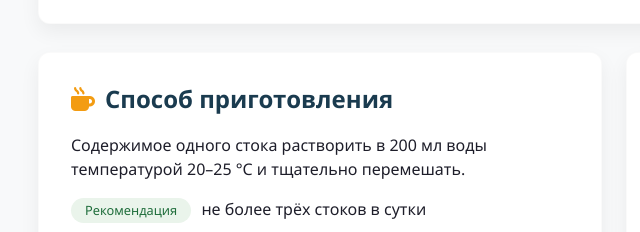
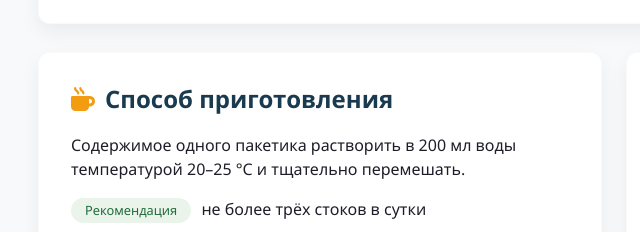
Before and after one commit to NazarrMax/NazarrMax.github.io, a plain HTML site: page index.html in a window 1280 px wide. Shown: the part 1640-1872 px from the top of the page, 26-666 px from the left. Drawn offline with Linux system fonts and the light colour scheme.

Commit message:
Update index.html

```diff
--- a/index.html
+++ b/index.html
@@ -397,7 +397,7 @@
             <div class="grid-2col">
                 <div class="card">
                     <div class="card-title"><i class="fas fa-mug-hot"></i> Способ приготовления</div>
-                    <p>Содержимое одного стока растворить в 200 мл воды температурой 20–25 °С и тщательно перемешать.</p>
+                    <p>Содержимое одного пакетика растворить в 200 мл воды температурой 20–25 °С и тщательно перемешать.</p>
                     <div style="margin-top:16px;">
                         <span class="badge">Рекомендация</span>
                         <span style="font-weight:500;">не более трёх стоков в сутки</span>
```
